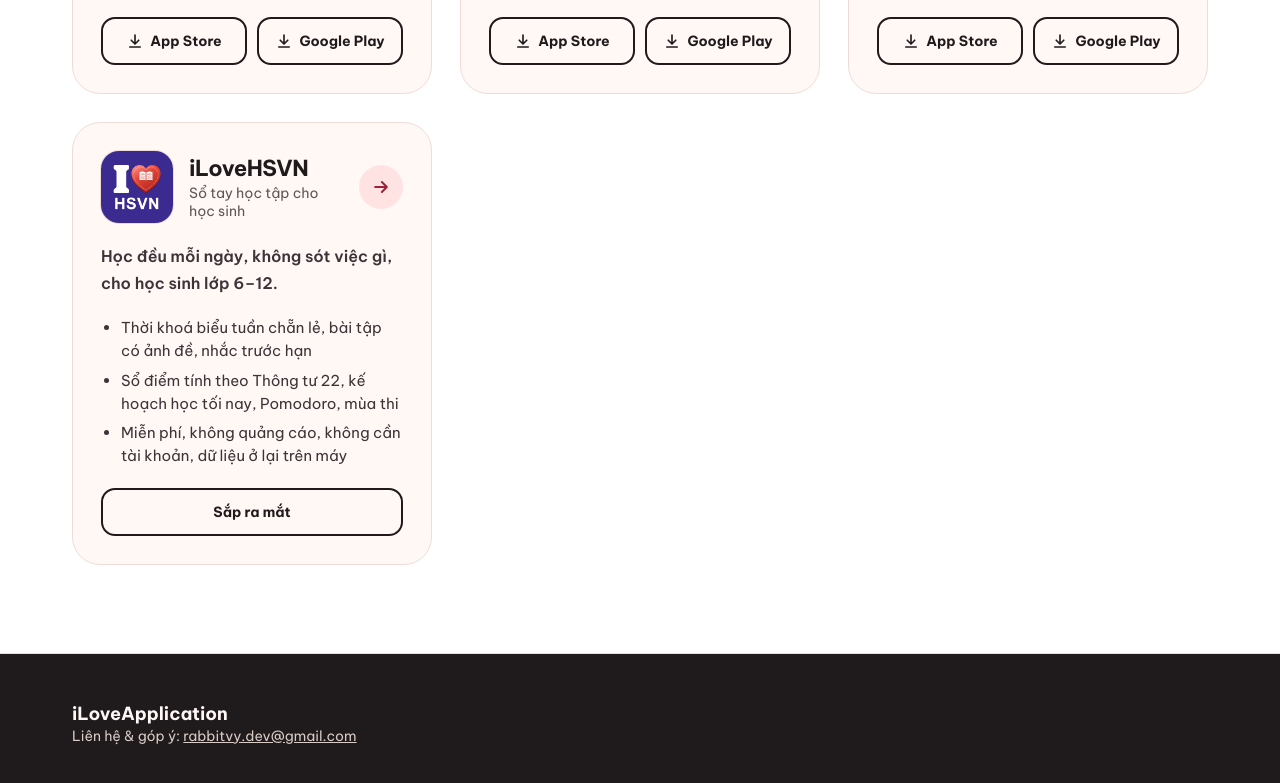
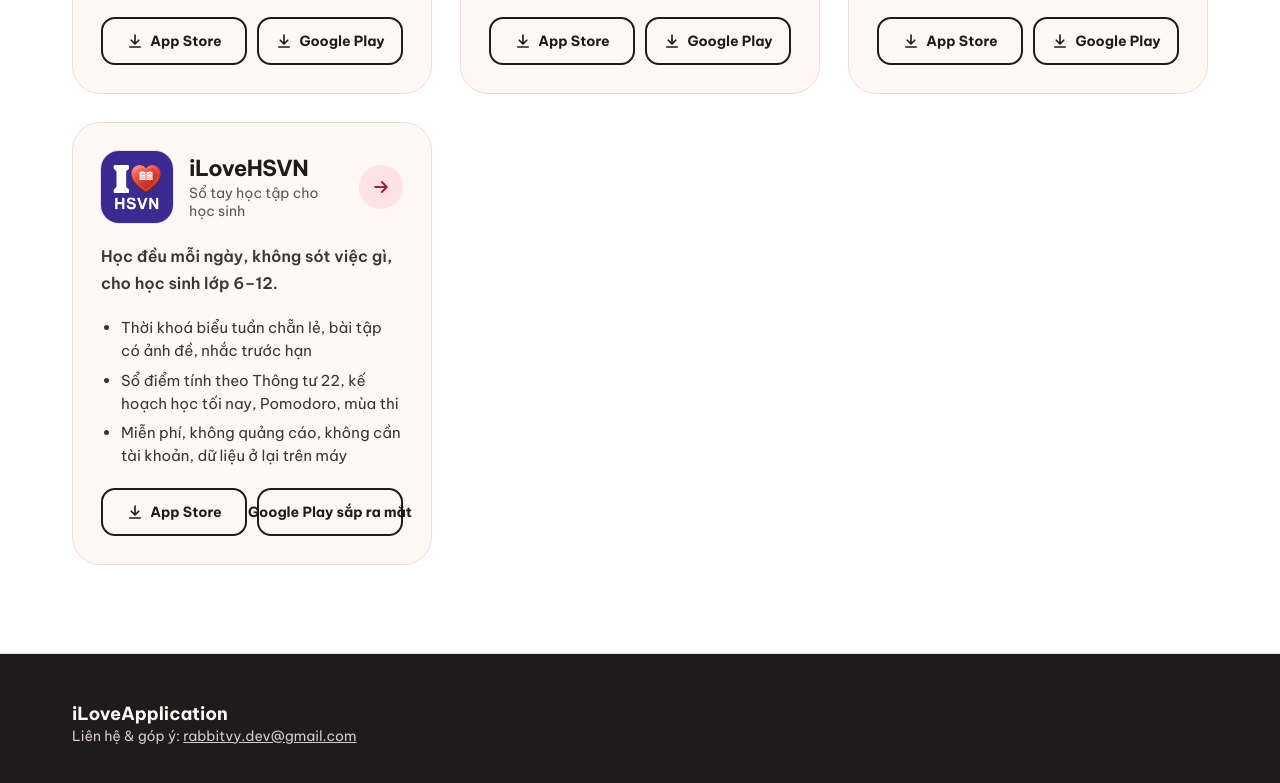
Before and after one commit to NhatLX/nhatlx.github.io, a plain HTML site: page index.html in a window 1280 px wide. Shown: the part 1749-2532 px from the top of the page. Drawn offline with Linux system fonts and the light colour scheme.

Commit message:
iLoveHSVN: nút tải App Store
Co-Authored-By: Claude Opus 5.5 <noreply@anthropic.com>

```diff
--- a/index.html
+++ b/index.html
@@ -304,7 +304,11 @@
           <li>Miễn phí, không quảng cáo, không cần tài khoản, dữ liệu ở lại trên máy</li>
         </ul>
         <div class="stores">
-          <a class="store" href="ilovehsvn/">Sắp ra mắt</a>
+          <a class="store" id="ilovehsvn-ios" href="https://apps.apple.com/vn/app/id6834792856" target="_blank" rel="noopener">
+            <svg width="18" height="18" viewBox="0 0 24 24" fill="none" stroke="currentColor" stroke-width="2.2" stroke-linecap="round" stroke-linejoin="round" aria-hidden="true"><path d="M12 4v11M7 11l5 5 5-5M5 20h14"/></svg>
+            App Store
+          </a>
+          <a class="store" href="ilovehsvn/">Google Play sắp ra mắt</a>
         </div>
       </article>
 
```
Also changed, not shown: ilovehsvn/index.html (+2 -2 lines).
